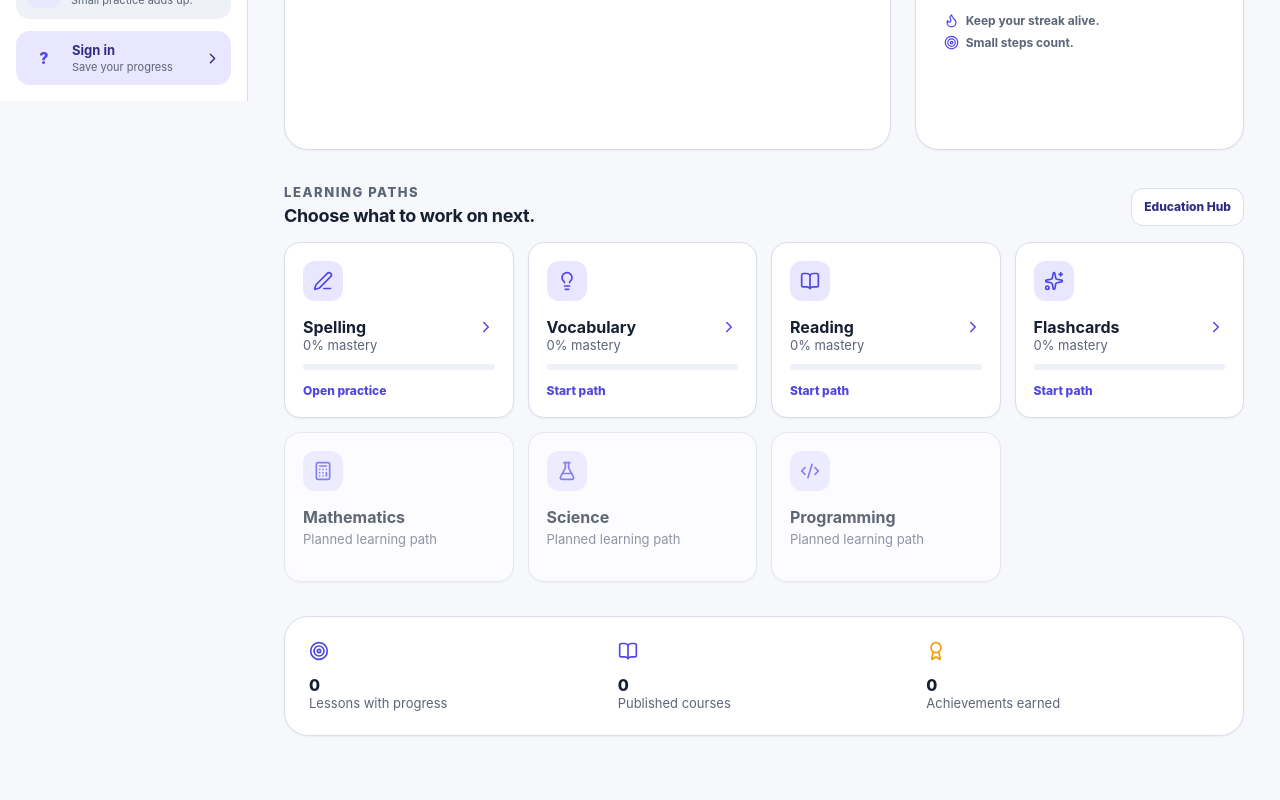
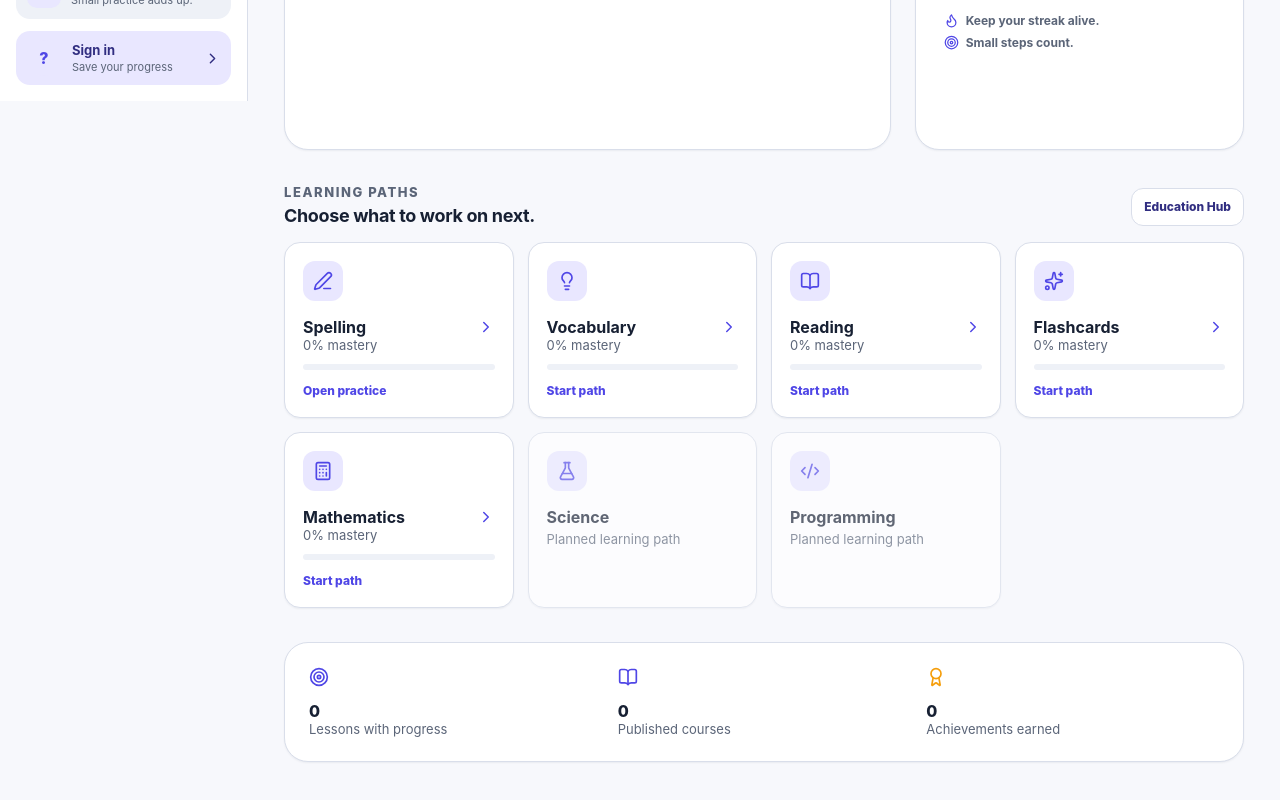
Before and after one commit to Quejsia/Lifehub-, a Next.js app: page / in a window 1280 px wide. Shown: the part 699-1499 px from the top of the page. Built offline with nearby package versions, Linux system fonts and the light colour scheme; no server answers; the database is empty.

Commit message:
Make Mathematics path live on home

```diff
--- a/src/components/lifehub-home.tsx
+++ b/src/components/lifehub-home.tsx
@@ -10,7 +10,7 @@ const topics = [
   { title: "Vocabulary", subtitle: "Everyday word challenges", courseSlug: "vocabulary-basics", href: "/learn/vocabulary-basics", icon: Lightbulb, live: true },
   { title: "Reading", subtitle: "Short comprehension checks", courseSlug: "reading-foundations", href: "/learn/reading-foundations", icon: BookOpen, live: true },
   { title: "Flashcards", subtitle: "Adaptive recall deck", courseSlug: "flashcard-foundations", href: "/learn/flashcard-foundations", icon: Sparkles, live: true },
-  { title: "Mathematics", subtitle: "Planned learning path", courseSlug: null, href: null, icon: Calculator, live: false },
+  { title: "Mathematics", subtitle: "Arithmetic and problem solving", courseSlug: "mathematics-foundations", href: "/learn/mathematics-foundations", icon: Calculator, live: true },
   { title: "Science", subtitle: "Planned learning path", courseSlug: null, href: null, icon: FlaskConical, live: false },
   { title: "Programming", subtitle: "Planned learning path", courseSlug: null, href: null, icon: Code2, live: false },
 ];
```
